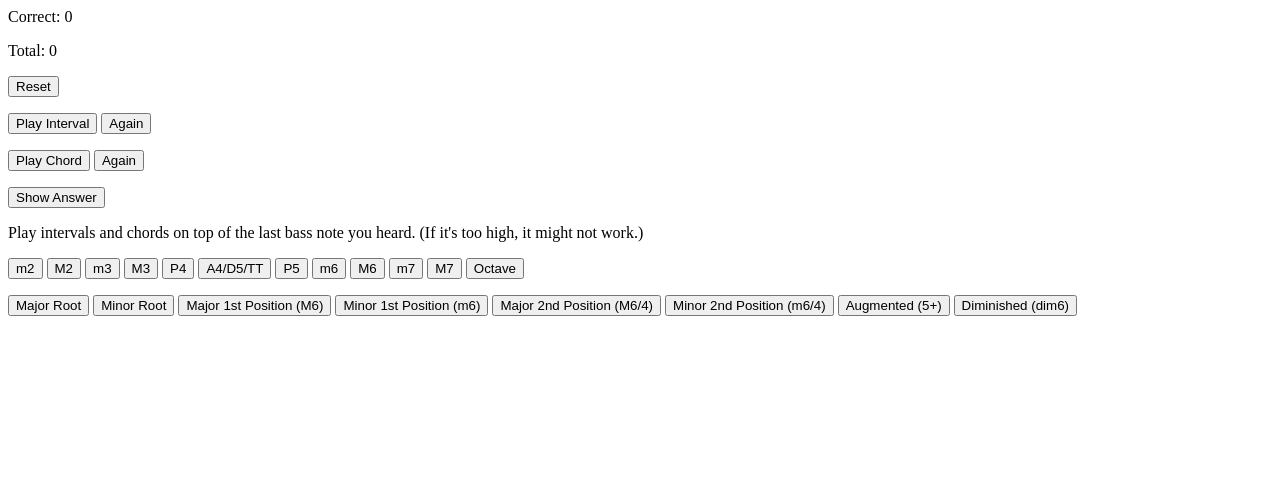
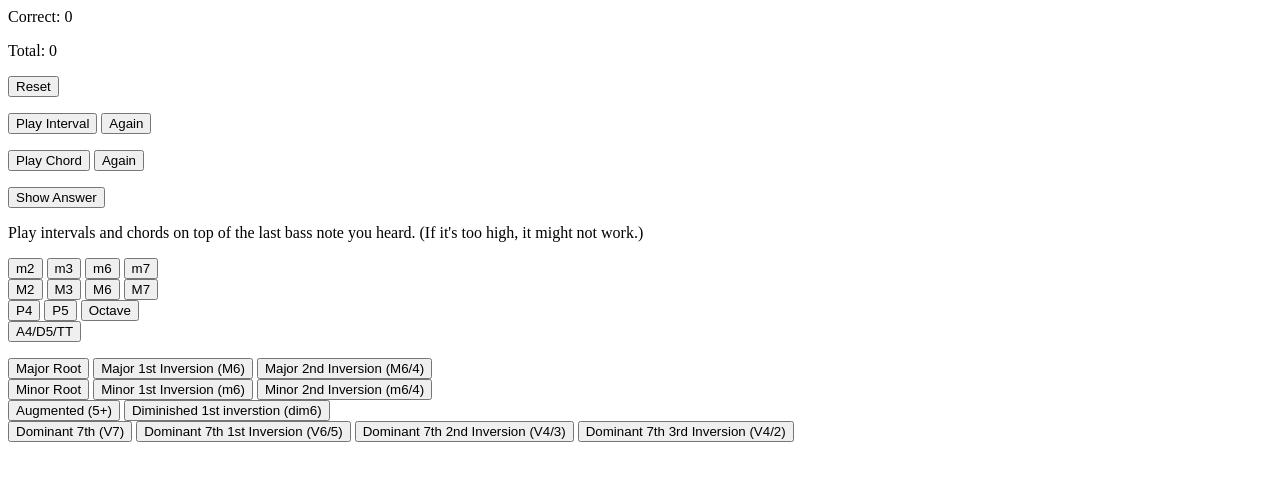
Before and after one commit to PaulJuliusMartinez/music_theory, a plain HTML site: page index.html in a window 1280 px wide. Drawn offline with Linux system fonts and the light colour scheme.

Commit message:
Added dominant chords

```diff
--- a/index.html
+++ b/index.html
@@ -15,16 +15,16 @@ var intervals = ["Unison", "m2", "M2", "m3", "M3", "P4", "A4/D5/Tritone", "P5",
 var chords = [
   { title: "Major Root Position", intervals: [4, 7] },
   { title: "Minor Root Position", intervals: [3, 7] },
-  { title: "Major 1st Position (M6)", intervals: [3, 8] },
-  { title: "Minor 1st Position (m6)", intervals: [4, 9] },
-  { title: "Major 2nd Position (M6/4)", intervals: [5, 9] },
-  { title: "Minor 2nd Position (M6/4)", intervals: [5, 8] },
+  { title: "Major 1st Inversion (M6)", intervals: [3, 8] },
+  { title: "Minor 1st Inversion (m6)", intervals: [4, 9] },
+  { title: "Major 2nd Inversion (M6/4)", intervals: [5, 9] },
+  { title: "Minor 2nd Inversion (m6/4)", intervals: [5, 8] },
   { title: "Augmented", intervals: [4, 8] },
-  { title: "Diminished 2nd Position (dim6)", intervals: [3, 9] }
-//  { title: "Dominant 7th Root Position V7", intervals: [4, 7, 10] },
-//  { title: "Dominant 7th 1st Position (V6/5)", intervals: [3, 6, 8] },
-//  { title: "Dominant 7th 2nd Position (V4/3)", intervals: [3, 5, 9] },
-//  { title: "Dominant 7th 3rd Position (V4/2)", intervals: [2, 6, 9] },
+  { title: "Diminished 1st Inversion (dim6)", intervals: [3, 9] },
+  { title: "Dominant 7th Root Position V7", intervals: [4, 7, 10] },
+  { title: "Dominant 7th 1st Inversion (V6/5)", intervals: [3, 6, 8] },
+  { title: "Dominant 7th 2nd Inversion (V4/3)", intervals: [3, 5, 9] },
+  { title: "Dominant 7th 3rd Inversion (V4/2)", intervals: [2, 6, 9] }
 ];
 
 
@@ -148,26 +148,36 @@ function stopEverything() {
   Play intervals and chords on top of the last bass note you heard. (If it's too high, it might not work.)
   <p/>
   <input onclick="playInterval(lastIntervalStart, 1)" type="submit" value="m2">
+  <input onclick="playInterval(lastIntervalStart, 3)" type="submit" value="m3">
+  <input onclick="playInterval(lastIntervalStart, 8)" type="submit" value="m6">
+  <input onclick="playInterval(lastIntervalStart, 10)" type="submit" value="m7">
+  <br/>
   <input onclick="playInterval(lastIntervalStart, 2)" type="submit" value="M2">
-  <input onclick="playInterval(lastIntervalStart, 3)" type="submit" value="m3">
   <input onclick="playInterval(lastIntervalStart, 4)" type="submit" value="M3">
+  <input onclick="playInterval(lastIntervalStart, 9)" type="submit" value="M6">
+  <input onclick="playInterval(lastIntervalStart, 11)" type="submit" value="M7">
+  <br/>
   <input onclick="playInterval(lastIntervalStart, 5)" type="submit" value="P4">
+  <input onclick="playInterval(lastIntervalStart, 7)" type="submit" value="P5">
+  <input onclick="playInterval(lastIntervalStart, 12)" type="submit" value="Octave">
+  <br/>
   <input onclick="playInterval(lastIntervalStart, 6)" type="submit" value="A4/D5/TT">
-  <input onclick="playInterval(lastIntervalStart, 7)" type="submit" value="P5">
-  <input onclick="playInterval(lastIntervalStart, 8)" type="submit" value="m6">
-  <input onclick="playInterval(lastIntervalStart, 9)" type="submit" value="M6">
-  <input onclick="playInterval(lastIntervalStart, 10)" type="submit" value="m7">
-  <input onclick="playInterval(lastIntervalStart, 11)" type="submit" value="M7">
-  <input onclick="playInterval(lastIntervalStart, 12)" type="submit" value="Octave">
   <p/>
   <input onclick="playChord(lastChordStart, chords[0])" type="submit" value="Major Root">
+  <input onclick="playChord(lastChordStart, chords[2])" type="submit" value="Major 1st Inversion (M6)">
+  <input onclick="playChord(lastChordStart, chords[4])" type="submit" value="Major 2nd Inversion (M6/4)">
+  <br/>
   <input onclick="playChord(lastChordStart, chords[1])" type="submit" value="Minor Root">
-  <input onclick="playChord(lastChordStart, chords[2])" type="submit" value="Major 1st Position (M6)">
-  <input onclick="playChord(lastChordStart, chords[3])" type="submit" value="Minor 1st Position (m6)">
-  <input onclick="playChord(lastChordStart, chords[4])" type="submit" value="Major 2nd Position (M6/4)">
-  <input onclick="playChord(lastChordStart, chords[5])" type="submit" value="Minor 2nd Position (m6/4)">
+  <input onclick="playChord(lastChordStart, chords[3])" type="submit" value="Minor 1st Inversion (m6)">
+  <input onclick="playChord(lastChordStart, chords[5])" type="submit" value="Minor 2nd Inversion (m6/4)">
+  <br/>
   <input onclick="playChord(lastChordStart, chords[6])" type="submit" value="Augmented (5+)">
-  <input onclick="playChord(lastChordStart, chords[7])" type="submit" value="Diminished (dim6)">
+  <input onclick="playChord(lastChordStart, chords[7])" type="submit" value="Diminished 1st inverstion (dim6)">
+  <br/>
+  <input onclick="playChord(lastChordStart, chords[8])" type="submit" value="Dominant 7th (V7)">
+  <input onclick="playChord(lastChordStart, chords[9])" type="submit" value="Dominant 7th 1st Inversion (V6/5)">
+  <input onclick="playChord(lastChordStart, chords[10])" type="submit" value="Dominant 7th 2nd Inversion (V4/3)">
+  <input onclick="playChord(lastChordStart, chords[11])" type="submit" value="Dominant 7th 3rd Inversion (V4/2)">
 </div>
 
 
```
